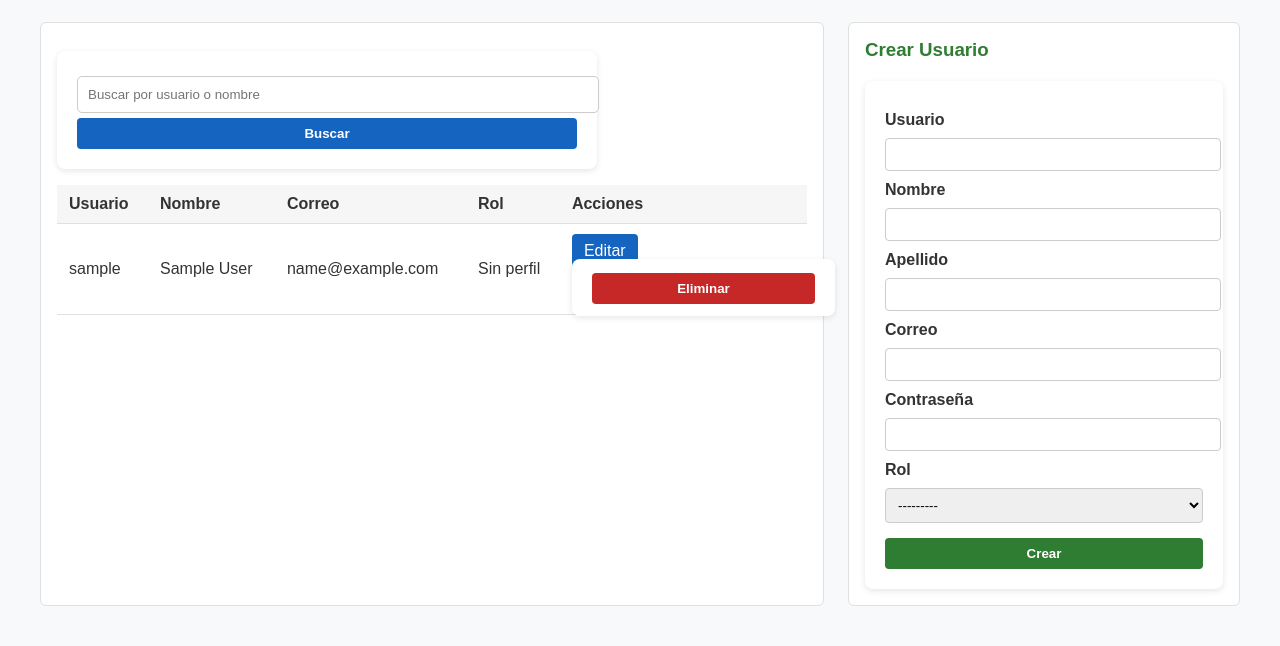
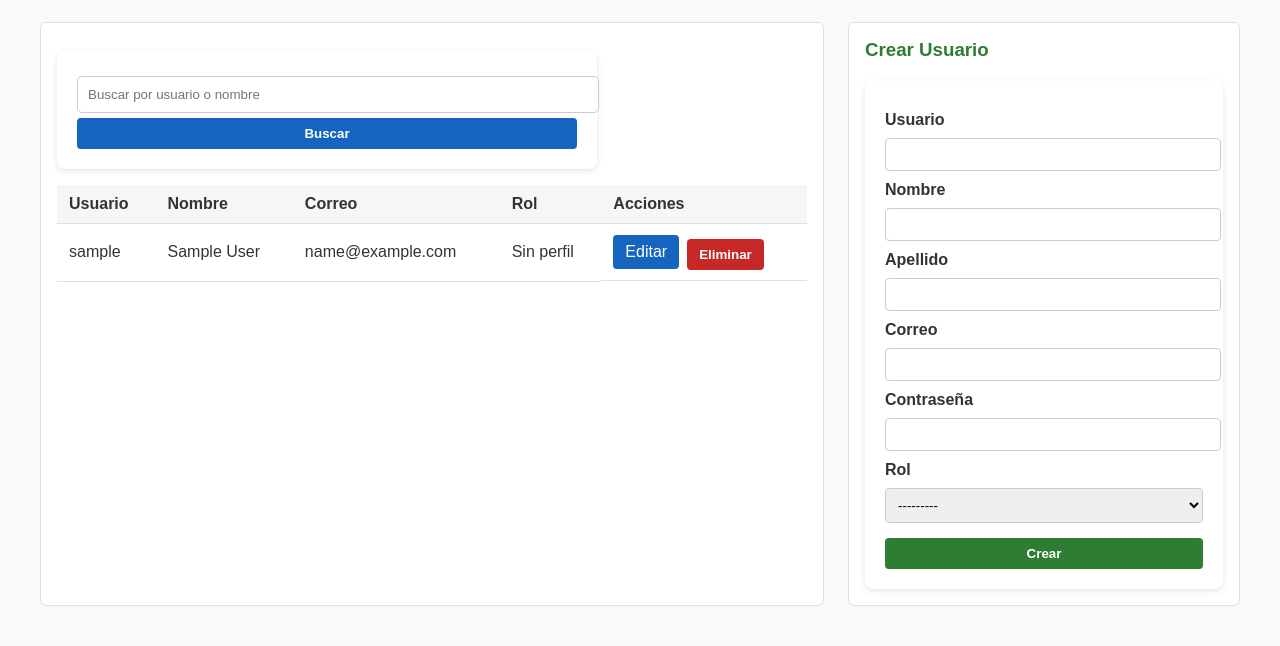
Before and after one commit to Immorningstaar/Clinica_web, a Django app: page /panel/usuarios/ in a window 1280 px wide. Shown: the part 216-862 px from the top of the page. Run offline with Django 5.2, Linux system fonts and the light colour scheme; the visitor is signed in with stand-in values (Sample User, id 1); data comes from the database, SQL or seed files in the repository; data that the repository does not hold is empty.

Commit message:
UI: corregir posicionamiento del botón 'Eliminar' en la tabla (sobrescribir estilos globales de formularios y ancho de botones).

```diff
--- a/templates/admin/gestion_usuarios.html
+++ b/templates/admin/gestion_usuarios.html
@@ -12,7 +12,11 @@
         table { width: 100%; border-collapse: collapse; }
         th, td { padding: 10px 12px; border-bottom: 1px solid #e0e0e0; text-align: left; }
         th { background: #f6f6f6; }
-        .acciones a, .acciones form { display: inline-block; margin-right: 8px; }
+        .acciones { display: flex; gap: 8px; align-items: center; }
+        .acciones a, .acciones form { display: inline-block; margin: 0; }
+        /* Sobrescribir estilos globales de form y button dentro de la celda */
+        .acciones form { background: transparent; padding: 0; box-shadow: none; max-width: none; }
+        .acciones button { width: auto; }
         .btn { padding: 8px 12px; border-radius: 4px; text-decoration: none; cursor: pointer; }
         .btn-primario { background: #2e7d32; color: #fff; }
         .btn-secundario { background: #1565c0; color: #fff; }
```
